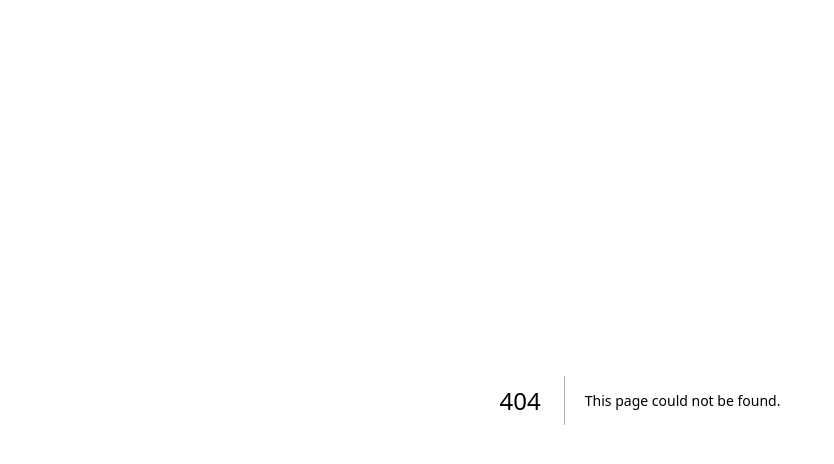
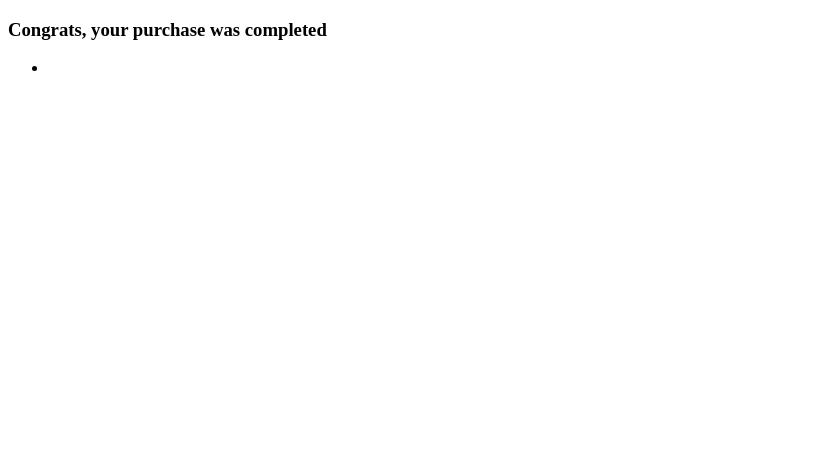
Before and after one commit to FranciscoGontijo/clean_arch, a Next.js app: page /checkout/1/success in a window 1280 px wide. Before the commit this address had no page. Shown: the top 464 px of the page, without its empty margins (0-834 px from the left). Built offline with nearby package versions, Linux system fonts and the light colour scheme.

Commit message:
Success page

```diff
--- /dev/null
+++ b/src/pages/checkout/[id]/success.tsx
@@ -0,0 +1,16 @@
+import { NextPage } from "next";
+
+type Props = {};
+
+const CheckoutSuccessPage: NextPage = (props: Props) => {
+    return (
+        <div>
+            <h3>Congrats, your purchase was completed</h3>
+            <ul>
+                <li></li>
+            </ul>
+        </div>
+    )
+};
+
+export default CheckoutSuccessPage;
```
